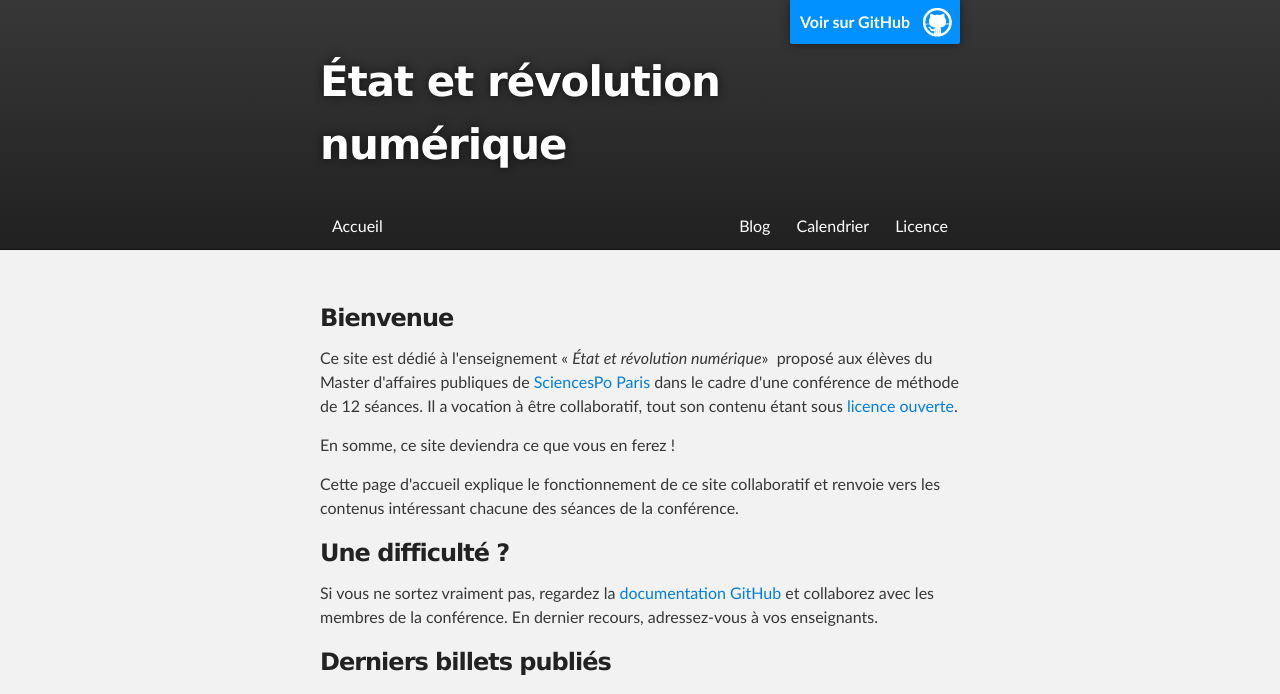
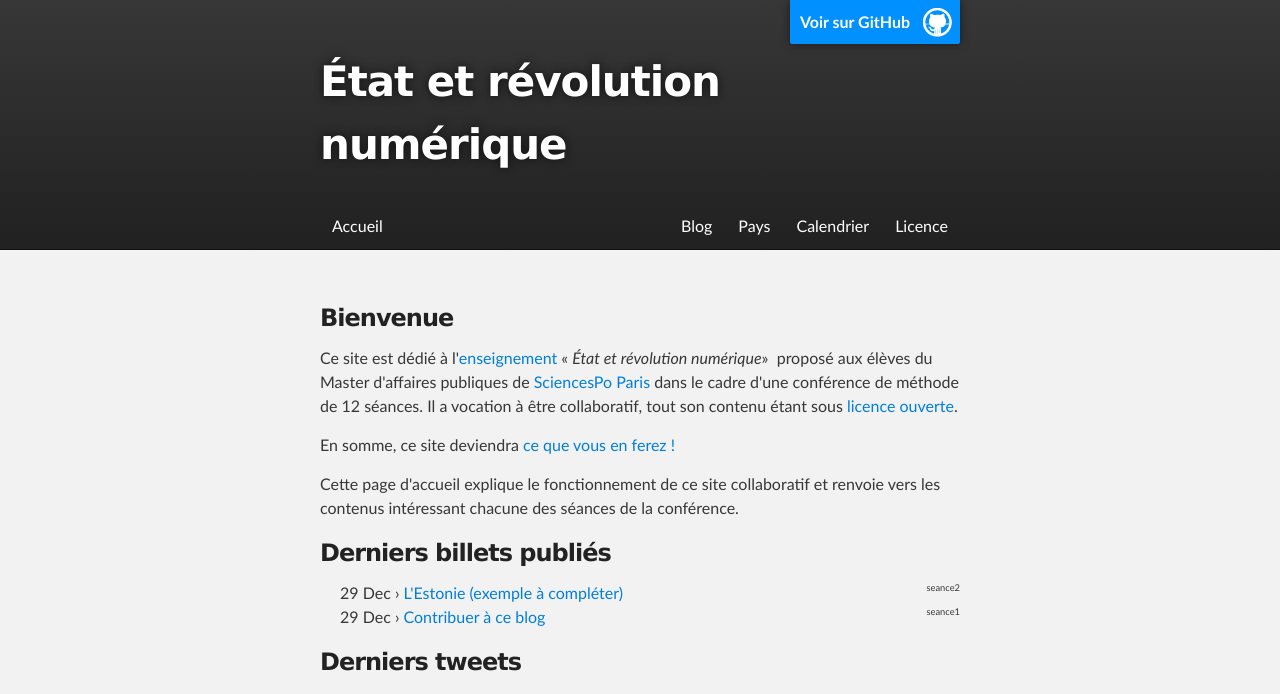
Before and after one commit to trojette/numascpo.net, a Jekyll site: the page built from index.html, in a window 1280 px wide. Shown: the top 694 px of the page. Built offline with Jekyll 4.4.1, drawn with Linux system fonts in a browser that asks for light colours; Markdown is read by kramdown in place of the engine named in the settings; comment, search, counter and statistics services are not loaded; some of the changed text lies outside the part shown.

Commit message:
Rubrique pays et changements cosmétiques

```diff
--- a/_config.yml
+++ b/_config.yml
@@ -8,7 +8,7 @@ base_url: /
 title: "État et révolution numérique"
 description: "Site de la conférence de méthode du Master d'affaires publiques de SciencesPo Paris"
 
-toplinks: ['blog', 'calendrier', 'licence']
+toplinks: ['blog', 'pays', 'calendrier', 'licence']
 
 licences:
     - langue: français
--- a/_layouts/pages.html
+++ b/_layouts/pages.html
@@ -81,9 +81,16 @@
     <!-- FOOTER  -->
     <div id="footer_wrap" class="outer">
       <footer class="inner">
-        <p class="copyright">Site géré par <a href="https://github.com/trojette">adn</a> -
-        Contenu sous <a href="/licence">Licence ouverte</a> (sauf exception) - Thème hybride (GitHub Pages et Bootstrap)</p>
-        <p class="copyright">Validation <a target="_blank" class="footer" href="http://validator.w3.org/check/referer">XHTML</a> et <a class="footer" target="_blank" href="http://jigsaw.w3.org/css-validator/validator?uri={{ site.url }}/css/stylesheet.css&amp;usermedium=all">CSS</a></p>
+        <p class="copyright">Site géré par <a
+        href="https://github.com/trojette">adn</a> avec <a
+        href="http://jekyllrb.com/">Jekyll</a> - Contenu sous
+        <a href="/licence">Licence ouverte</a> (sauf exception)
+        - Thème hybride (GitHub Pages et Bootstrap)</p> <p
+        class="copyright">Validation <a target="_blank" class="footer"
+        href="http://validator.w3.org/check/referer">XHTML</a>
+        et <a class="footer" target="_blank"
+        href="http://jigsaw.w3.org/css-validator/validator?uri={{ site.url }}/css/stylesheet.css
+               &amp;usermedium=all">CSS</a></p>
       </footer>
 
     </div>
--- a/index.html
+++ b/index.html
@@ -5,41 +5,36 @@ title: "État et révolution numérique"
 
 <h3>Bienvenue</h3>
 
-<p>Ce site est dédié à l'enseignement &laquo;&nbsp;<em>État et
-révolution numérique</em>&raquo;&nbsp; proposé aux élèves du Master
-d'affaires publiques de <a href="http://www.sciences-po.fr">SciencesPo
-Paris</a> dans le cadre d'une conférence de méthode de
-12&nbsp;séances. Il a vocation à être collaboratif, tout son contenu
-étant sous <a href="/licence">licence ouverte</a>.</p>
+<p>Ce site est dédié à l'<a
+href="http://formation.sciences-po.fr/en/enseignement/2013/oafp/3610">enseignement</a>
+&laquo;&nbsp;<em>État et révolution numérique</em>&raquo;&nbsp;
+proposé aux élèves du Master d'affaires publiques de <a
+href="http://www.sciences-po.fr">SciencesPo Paris</a> dans le
+cadre d'une conférence de méthode de 12&nbsp;séances. Il a
+vocation à être collaboratif, tout son contenu étant sous <a
+href="/licence">licence ouverte</a>.</p>
 
-<p>En somme, ce site deviendra ce que vous en ferez&nbsp;!</p>
+<p>En somme, ce site deviendra <a
+href="{% post_url 2013-12-29-premier-billet %}">ce que vous en
+ferez&nbsp;!</a></p>
 
 <p>Cette page d'accueil explique le fonctionnement de ce site collaboratif
 et renvoie vers les contenus intéressant chacune des séances de la
 conférence.</p>
 
-<h3>Une difficulté ?</h3>
-
-<p>Si vous ne sortez vraiment pas, regardez la <a
-href="http://help.github.com/pages">documentation GitHub</a> et
-collaborez avec les membres de la conférence. En dernier recours,
-adressez-vous à vos enseignants.</p>
-
 <h3>Derniers billets publiés</h3>
 
- <table class="noborder">
-    {% for post in site.posts %}
-
-  <tr>
-   <td class="noborder"><span>{{ post.date | date_to_string }}</span></td>
-   <td class="noborder">
-    <div><a href="{{ post.url }}">{{ post.title }}</a></div>
-    <p class="right">{{ post.categories | join: ', ' }}</p>
-    </td>
-  </tr>
-
-    {% endfor %}
-  </table>
+<ul class="past posts">
+  {% for post in site.posts %}
+  <li style="list-style-type: none;">
+  <div class="droite tags">
+   {{ post.categories | join: ', '}}
+  </div>
+  <time datetime="{{ post.date | date_to_xmlschema }}" itemprop="datePublished">{{ post.date | date:"%d %b" }} </time>
+  ›
+  <span itemprop="name"><a href="{{ post.url }}" itemprop="url">{{ post.title }}</a></span>
+  {% endfor %}
+</ul>
 
 <h3>Derniers tweets</h3>
 
```
Also changed, not shown: _posts/2013-12-29-estonie.markdown (added, +17 -0 lines), _posts/2013-12-29-premier-billet.markdown (+10 -1 lines), pays/index.markdown (added, +44 -0 lines).
